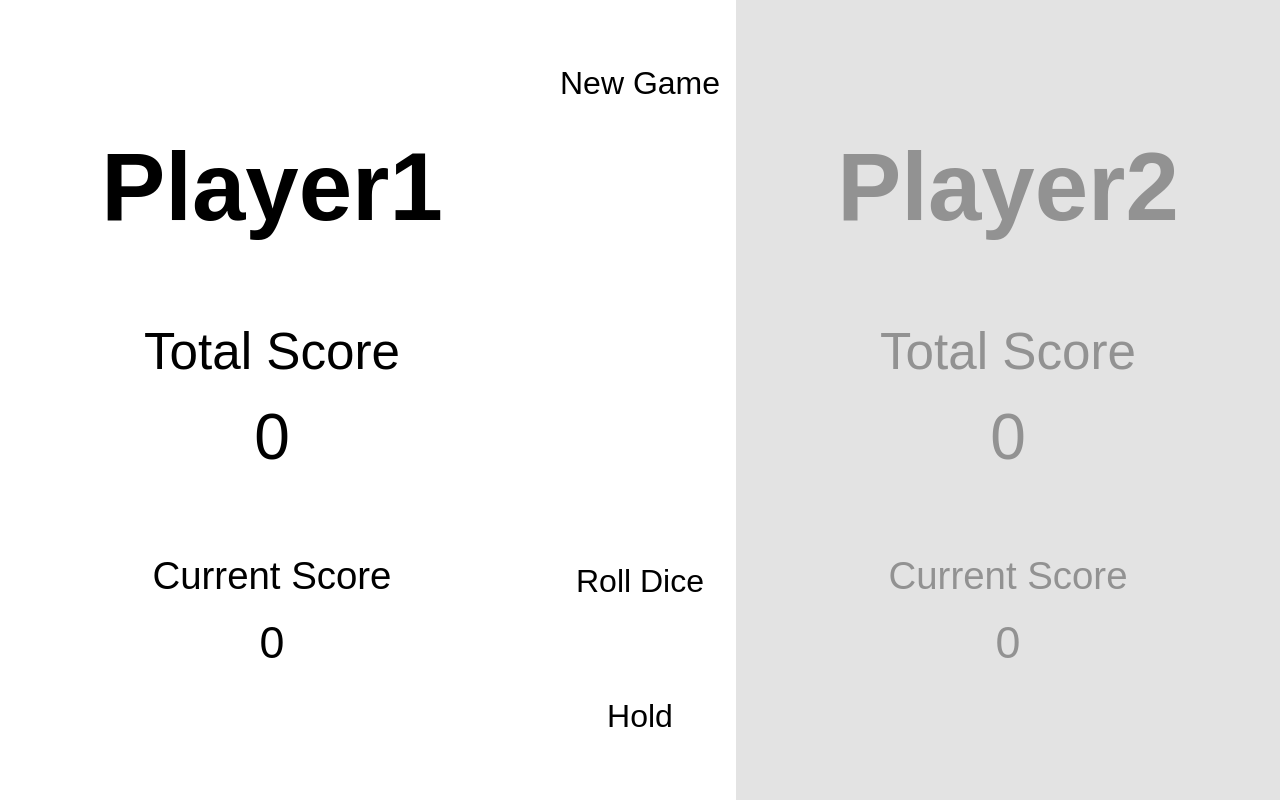
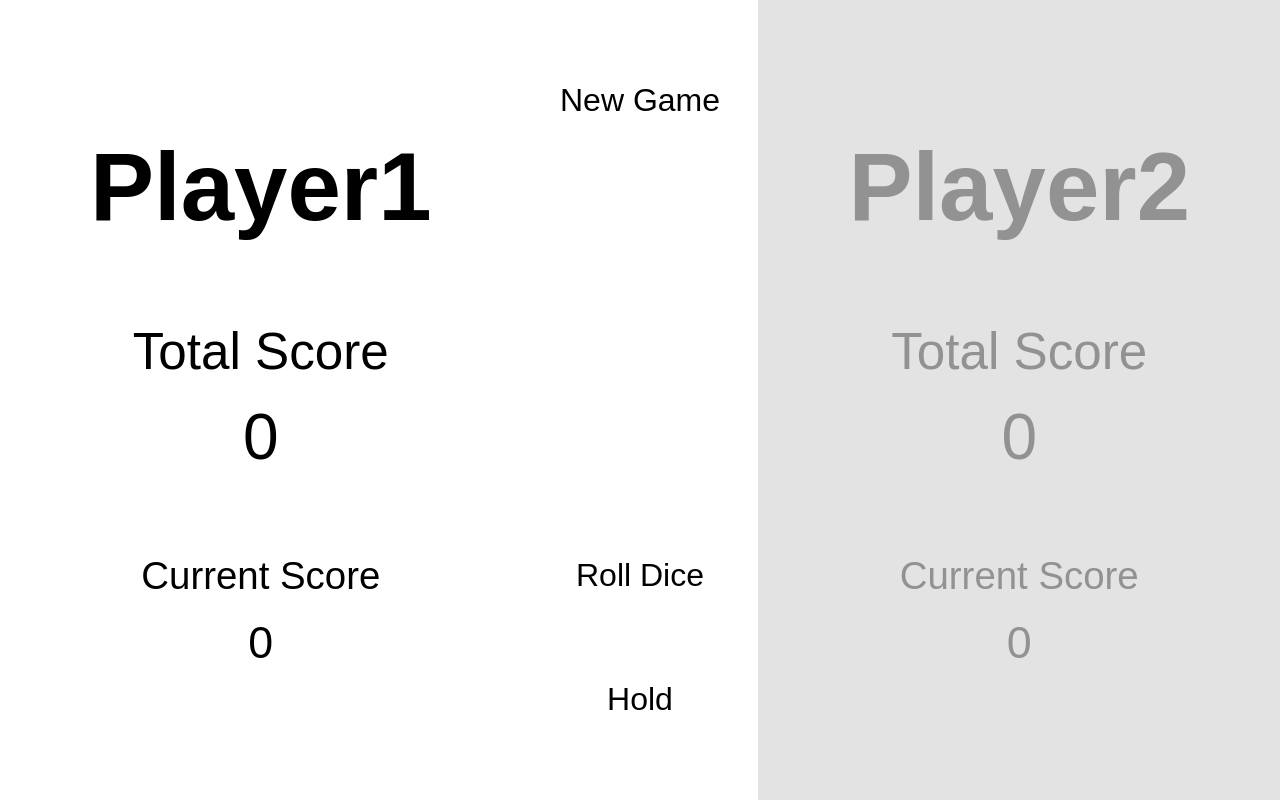
Before and after one commit to saharlaor/Dice-Game, a React (Create React App) app: page / in a window 1280 px wide. Built offline with nearby package versions, Linux system fonts and the light colour scheme.

Commit message:
Disable game mechanics on win

```diff
--- a/src/components/Controls/Controls.css
+++ b/src/components/Controls/Controls.css
@@ -11,7 +11,7 @@
   -webkit-box-align: center;
       -ms-flex-align: center;
           align-items: center;
-  padding: 1rem;
+  padding: 3vw;
 }
 
 .Controls button {
--- a/src/components/Controls/Controls.scss
+++ b/src/components/Controls/Controls.scss
@@ -3,7 +3,7 @@
   flex-direction: column;
   justify-content: space-around;
   align-items: center;
-  padding: 1rem;
+  padding: 3vw;
 
   button {
     border: none;
--- a/src/components/Game/Game.jsx
+++ b/src/components/Game/Game.jsx
@@ -98,8 +98,10 @@ class Game extends React.Component {
         <Controls
           randomValues={this.state.dice}
           handleNewGameClick={this.handleNewGameClick}
-          handleRollDiceClick={this.handleRollDiceClick}
-          handleHoldClick={this.handleHoldClick}
+          handleRollDiceClick={
+            !this.state.isWon ? this.handleRollDiceClick : null
+          }
+          handleHoldClick={!this.state.isWon ? this.handleHoldClick : null}
         />
         <Player
           name={this.state.playerNames.player2}
```
Also changed, not shown: 1 other file (tests, documents, lock files or other folders).
